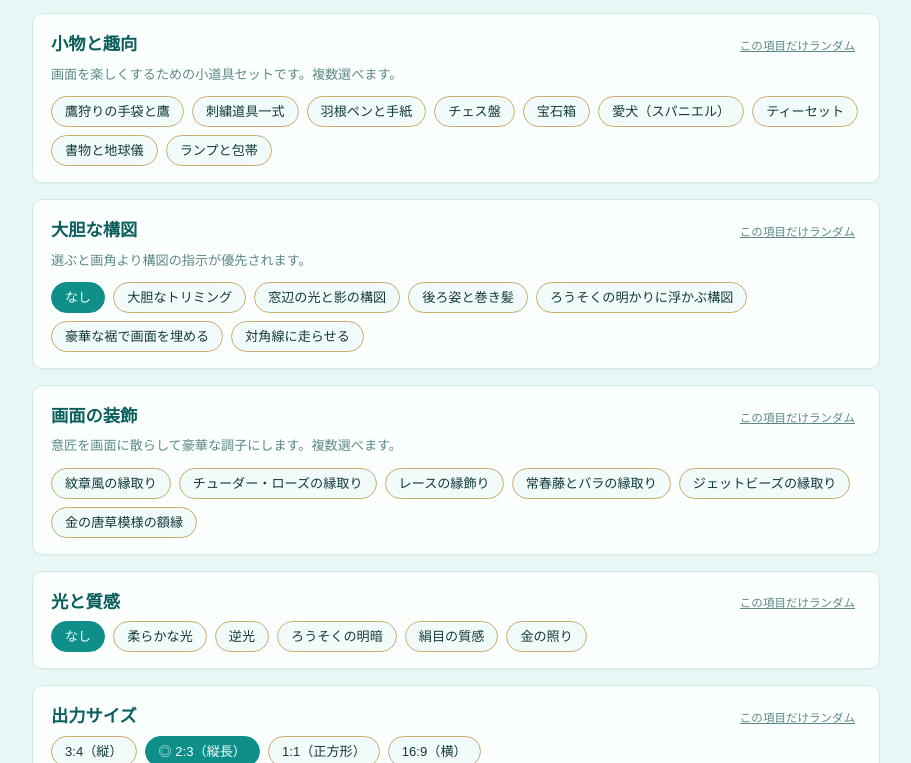
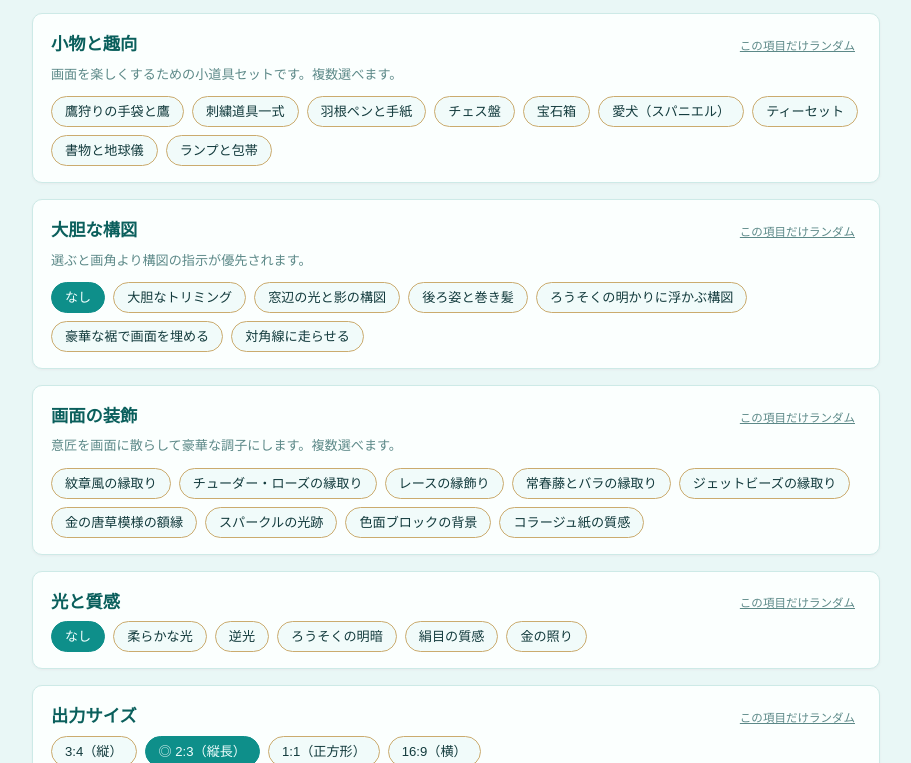
Before and after one commit to purple98521-creator/european-heroine-prompt-builder, a plain HTML site: page england.html in a window 1280 px wide. Shown: the part 3349-4112 px from the top of the page, without its empty margins (184-1095 px from the left). Drawn offline with Linux system fonts and the light colour scheme.

Commit message:
Add graphical advertisement poster style, sparkle/color-block decoration, poster headline text style

```diff
--- a/england.html
+++ b/england.html
@@ -287,6 +287,7 @@ const STYLES = [
  {id:'st4', label:'水彩と淡い光の絵', prompt:'a soft watercolor painting with delicate light, visible paper texture and pigment bleed, not a photograph'},
  {id:'st5', label:'現代的なイラストレーション', prompt:'a contemporary digital illustration, flat painted shading, not a photograph'},
  {id:'st6', label:'写実的なポートレート', prompt:'a photorealistic portrait'},
+ {id:'st7', label:'グラフィカルな広告ポスター風', prompt:'a polished commercial advertisement poster style: glossy, magazine-quality retouched photography of the face and hair preserving her likeness, while the surrounding setting is abstracted into bold flat color-block panels, torn paper collage textures, and graphic motifs rather than a literal photographic environment'},
 ];
 
 const DEFORM = [
@@ -414,6 +415,9 @@ const DECOR = [
  {id:'dc4', label:'常春藤とバラの縁取り', prompt:'a border of ivy and roses'},
  {id:'dc5', label:'ジェットビーズの縁取り', prompt:'a border beaded with polished jet'},
  {id:'dc6', label:'金の唐草模様の額縁', prompt:'a gilded scrollwork frame around the image'},
+ {id:'dc7', label:'スパークルの光跡', prompt:'bursts of sparkling light and gold flare streaks across the image'},
+ {id:'dc8', label:'色面ブロックの背景', prompt:'the background broken into bold flat color-block panels'},
+ {id:'dc9', label:'コラージュ紙の質感', prompt:'torn and layered paper collage textures behind the figure'},
 ];
 
 const LIGHT = [
@@ -430,6 +434,7 @@ const TEXTSTYLE = [
  {id:'tx2', label:'ゴールドの箔押し風', prompt:'rendered as if gold-foil stamped'},
  {id:'tx3', label:'クラシックなセリフ体', prompt:'set in a classic serif typeface'},
  {id:'tx4', label:'紋章風のエンブレム文字', prompt:'styled like heraldic emblem lettering'},
+ {id:'tx5', label:'ポスター見出し風（大胆な色面と重なる）', prompt:'set as a bold magazine-poster headline, layered over a flat color-block panel'},
 ];
 
 const SIZES = [
```
Also changed, not shown: index.html (+5 -0 lines).
